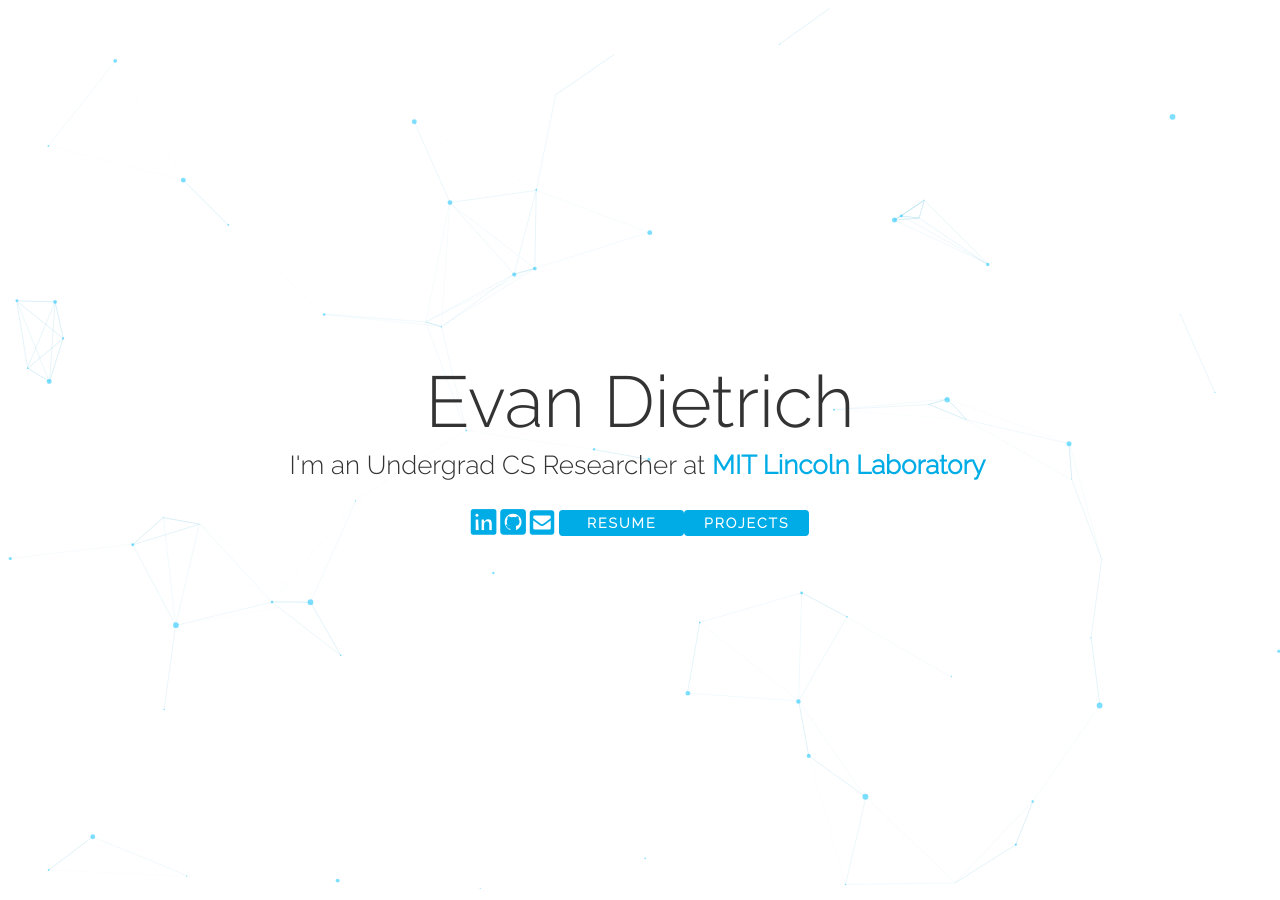
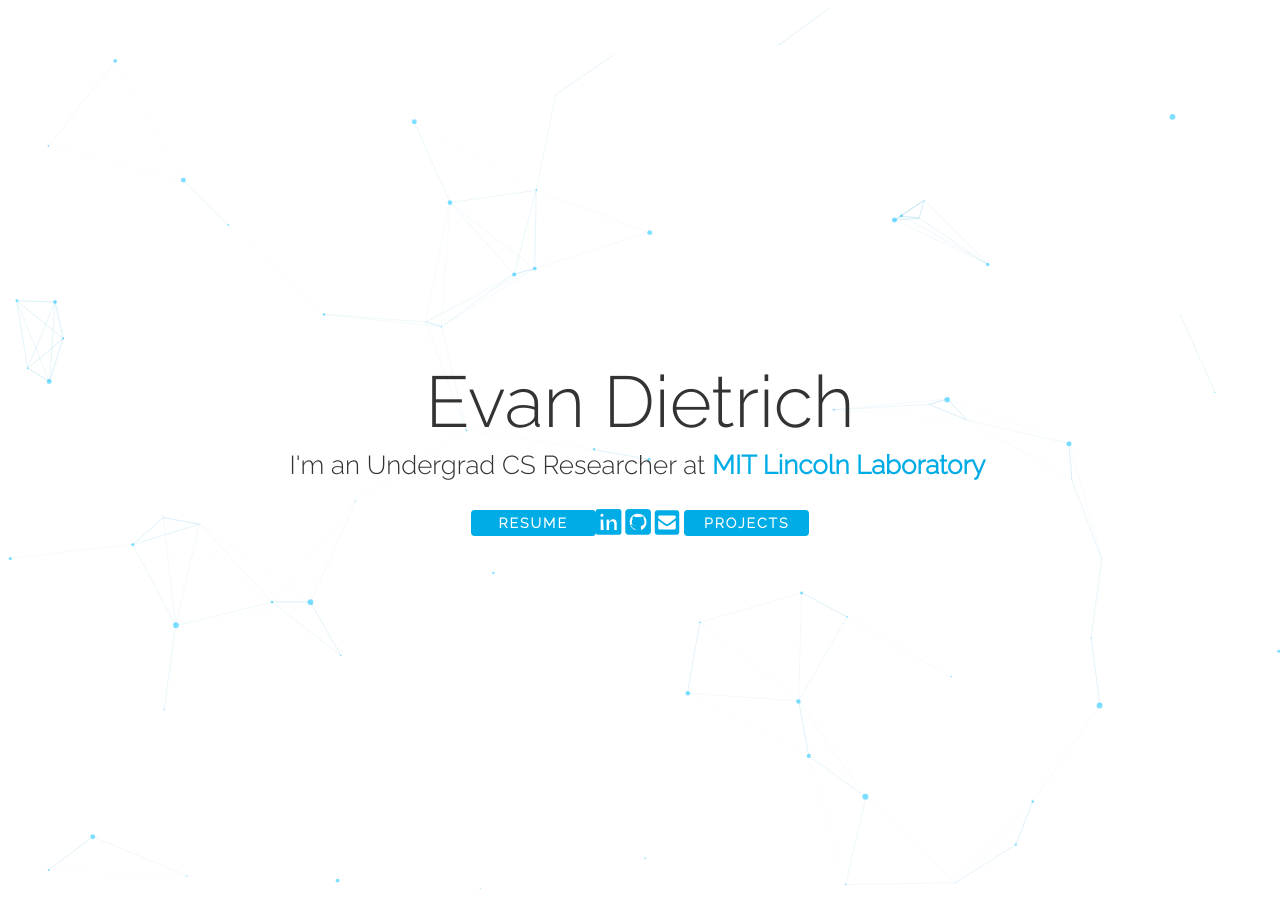
Before and after one commit to EvanDietrich/EvanDietrich.github.io, a Jekyll site: the page index.html, which Jekyll copies as it is, in a window 1280 px wide. Built offline with Jekyll 4.4.1, drawn with Linux system fonts in a browser that asks for light colours; nearby versions of some CDN libraries.

Commit message:
Update index.html

```diff
--- a/index.html
+++ b/index.html
@@ -101,11 +101,11 @@ border: none;
           <!-- removed fas fa-pen-square fa-2x -->
           <div id= "nav">
     		    	<!-- <a href="./EvanWardDietrichResume.pdf" target="_blank" title="Resume"><i class="fas fa-pen-square fa-2x"></i></a> -->
+              <a class= "elements" id="resume" href="./EvanWardDietrichResume.pdf" target="_blank"> <b>RESUME</b> </a>
     		    	<a href="https://linkedin.com/in/evandietrich" target="_blank" title="LinkedIn"><i class="fab fa-linkedin fa-2x"></i></a>
         			<a href="https://github.com/EvanDietrich" target="_blank" title="GitHub"><i class="fab fa-github-square fa-2x"></i></a>
         			<a href="mailto:evand@mit.edu" title="Email"><i class="fas fa-envelope-square fa-2x"></i></a>
         			<!-- <a onclick="myFunction()" title="Updates"><i class="fas fa-coffee fa-2x"></i></a> -->
-              <a class= "elements" id="resume" href="./EvanWardDietrichResume.pdf" target="_blank"> <b>RESUME</b> </a>
               <a class= "elements" id="resume" onclick="myFunction()"> <b>PROJECTS</b> </a>
               <!-- <a id= "newbutton" onclick="myFunction()" title="Updates">PROJECTS</a> -->
               <!-- <a class= "elements" id="resume" href="resume/leland_resume.pdf"> PROJECTS </a>  -->
```
